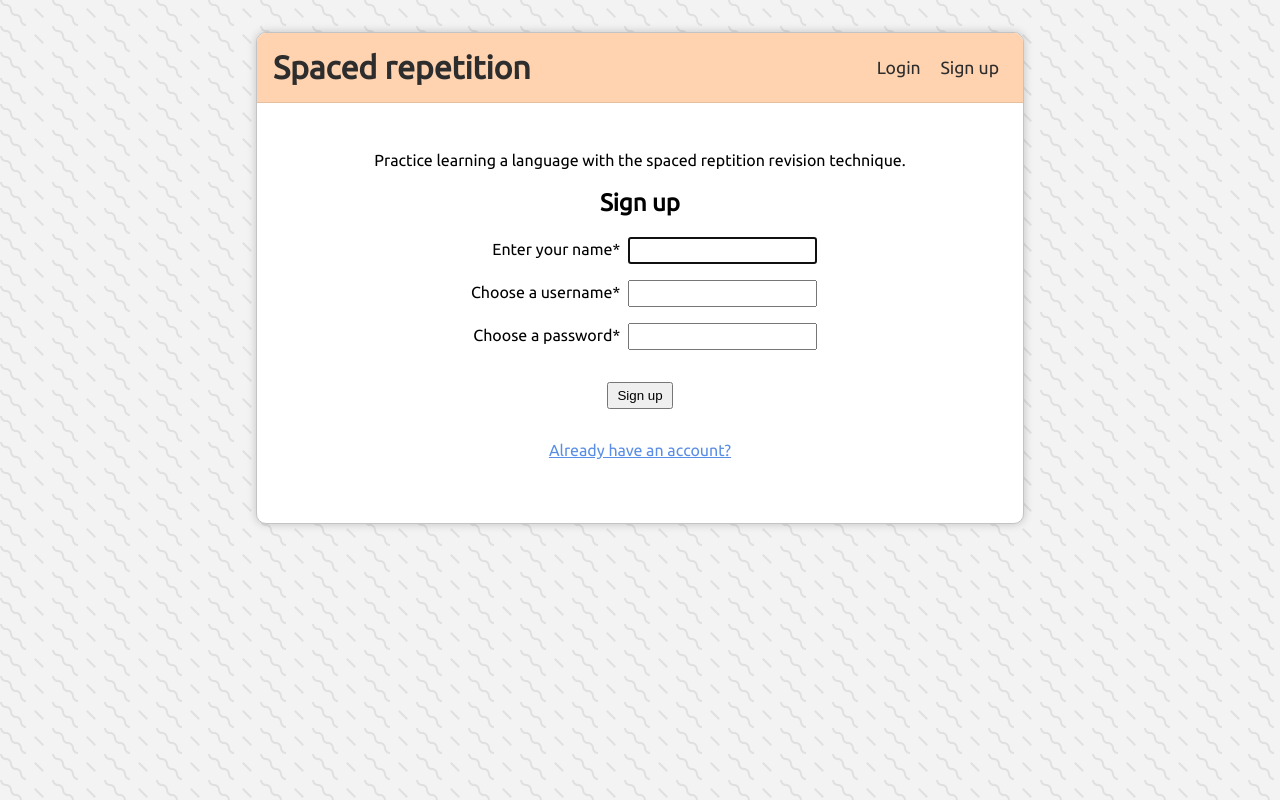
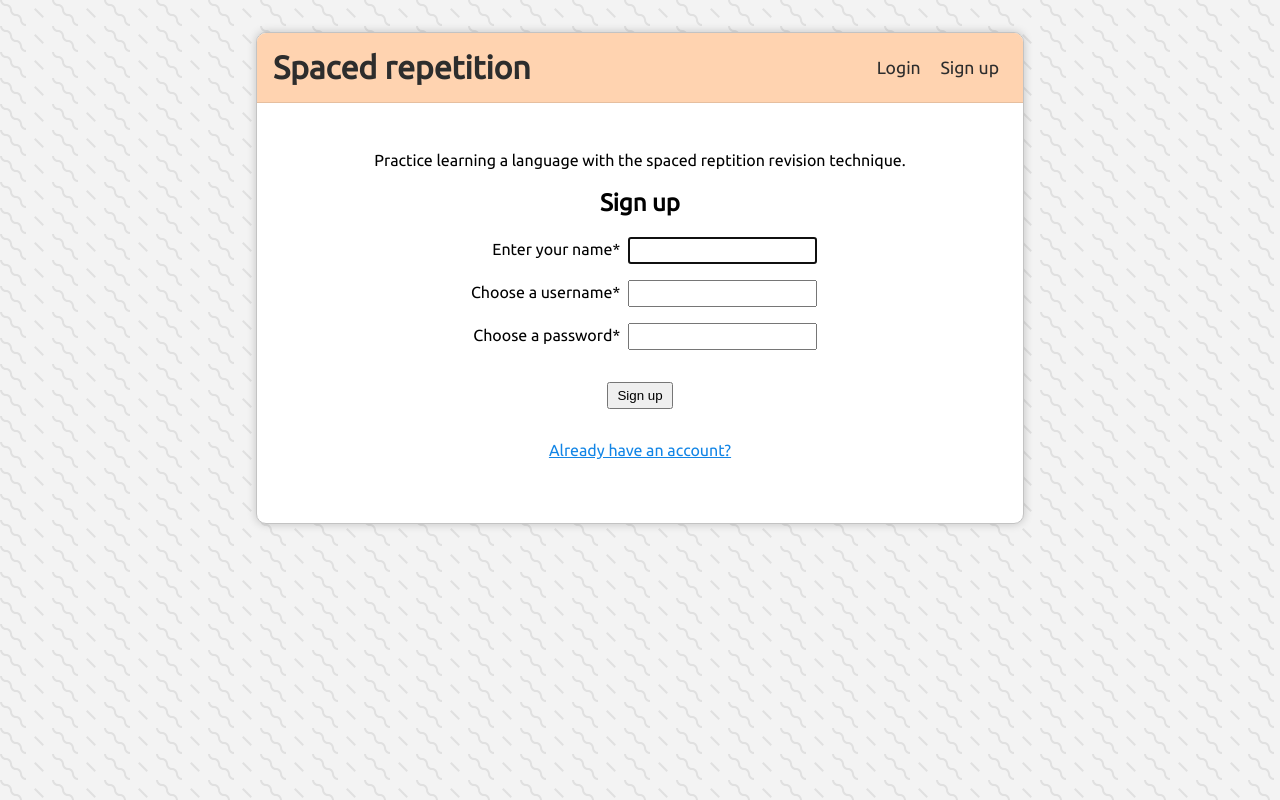
Before and after one commit to thebinarypenguin/enseigne-moi-client, a React app: page /register in a window 1280 px wide. Built offline with nearby package versions, Linux system fonts and the light colour scheme; no server answers.

Commit message:
Try a different blue for links

```diff
--- a/src/components/App/App.css
+++ b/src/components/App/App.css
@@ -45,7 +45,7 @@
 }
 
 a {
-  color: #5a8ee6;
+  color: #1285e6;
 }
 
 a:hover {
```
